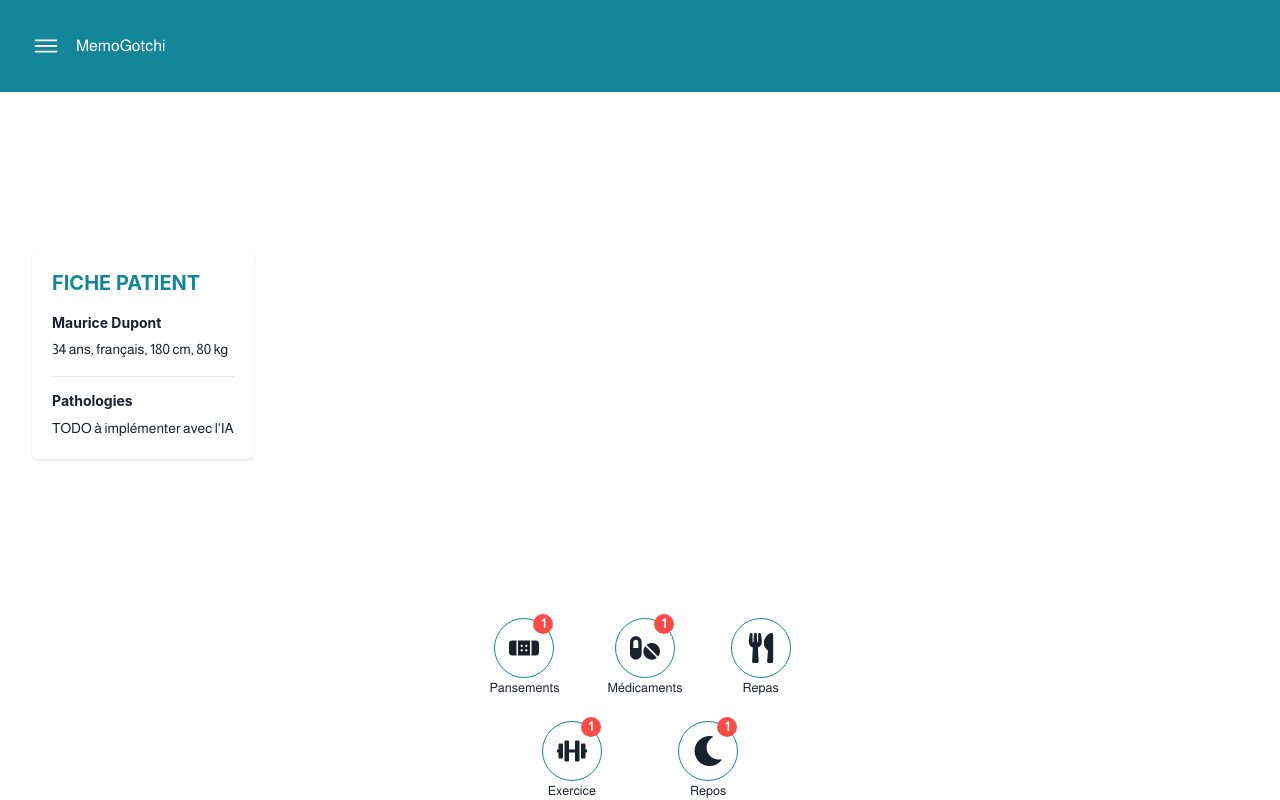
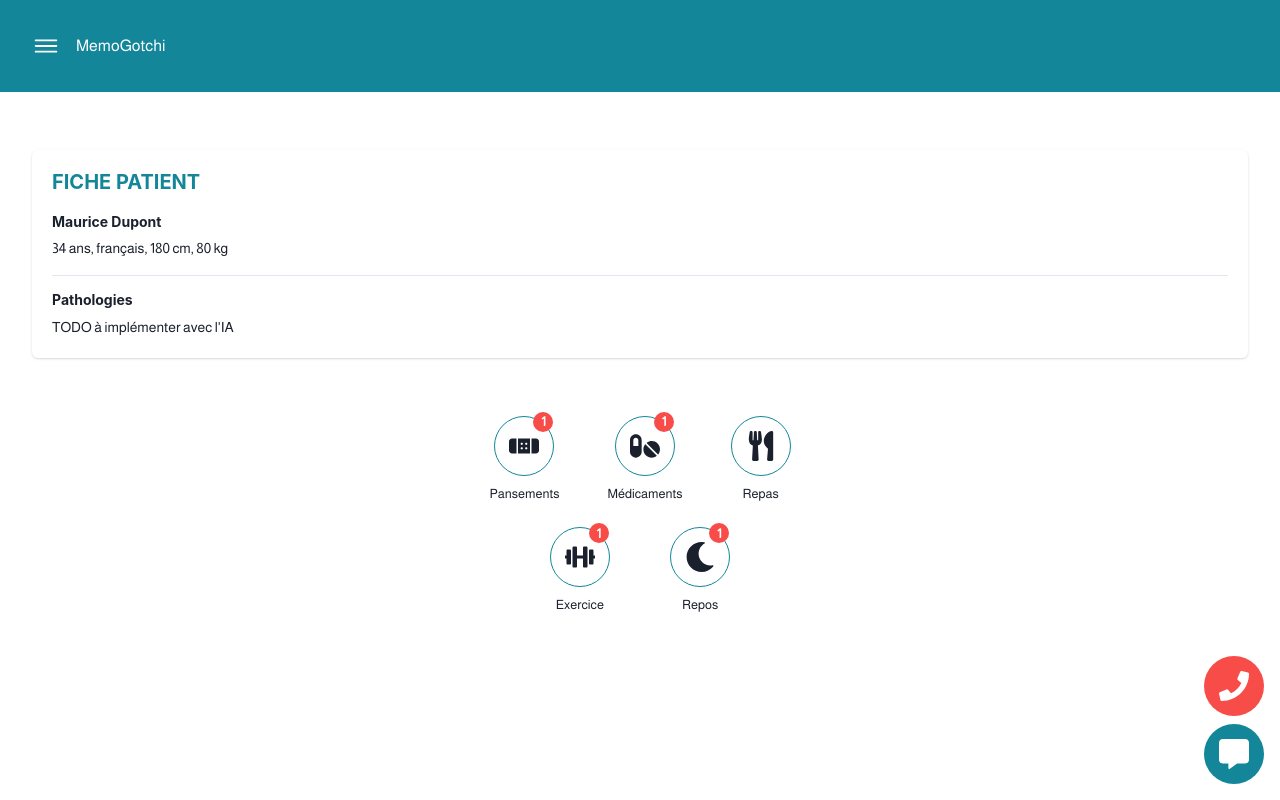
Before and after one commit to Wadoux-Nicolas/tamalou, a React (Vite) app in the folder front/: page / in a window 1280 px wide. Built offline with nearby package versions, Linux system fonts and the light colour scheme.

Commit message:
add 2 buttons

```diff
--- a/front/src/App.tsx
+++ b/front/src/App.tsx
@@ -3,7 +3,8 @@ import PatientCard from "./components/PatientCard.tsx";
 import { Box, Flex } from "@chakra-ui/react";
 import { PatientMauriceDupont } from "./mocks/patient.ts";
 import CustomButton from "./components/CustomButton.tsx";
-import { FaBandAid, FaPills, FaUtensils, FaDumbbell, FaMoon } from "react-icons/fa";
+import {FaBandAid, FaPills, FaUtensils, FaDumbbell, FaMoon, FaPhone} from "react-icons/fa";
+import {FaMessage} from "react-icons/fa6";
 
 function App() {
     return (
@@ -15,7 +16,7 @@ function App() {
                 flexDirection="column"
             >
                 <Header />
-                <Box alignSelf={"flex-start"} maxW="800px" p="8">
+                <Box alignSelf={"flex-start"} p="8" w={"100vw"}>
                     <PatientCard patient={PatientMauriceDupont} />
                 </Box>
                 <Box>
@@ -41,7 +42,7 @@ function App() {
                         </Flex>
                     </Flex>
                     <Flex justifyContent="center">
-                        <Flex justify="space-evenly" gap={6} maxW="600px" width="100%">
+                        <Flex justify="space-evenly" maxW="600px" width="100%">
                             <CustomButton
                                 icon={FaDumbbell}
                                 text="Exercice"
@@ -57,6 +58,18 @@ function App() {
                         </Flex>
                     </Flex>
                 </Box>
+                <Flex alignSelf={"flex-end"} flexDirection="column" p={"4"} gap={"2"}>
+                    <CustomButton
+                        icon={FaPhone}
+                        iconColor={"white"}
+                        bgColor={"alert"}
+                    />
+                    <CustomButton
+                        icon={FaMessage}
+                        iconColor={"white"}
+                        bgColor={"blue.main"}
+                    />
+                </Flex>
             </Flex>
         </>
     );
--- a/front/src/components/CustomButton.tsx
+++ b/front/src/components/CustomButton.tsx
@@ -37,7 +37,7 @@ const CustomButton = forwardRef(({ icon, text, iconColor, bgColor, borderColor =
                 )}
                 <Icon as={icon} color={iconColor} boxSize="30px" />
             </Box>
-            {text && <Text fontSize="0.8rem" textAlign="center">{text}</Text>}
+            {text && <Text fontSize="0.8rem" mt={"2"} textAlign="center">{text}</Text>}
         </Box>
     );
 });
```
